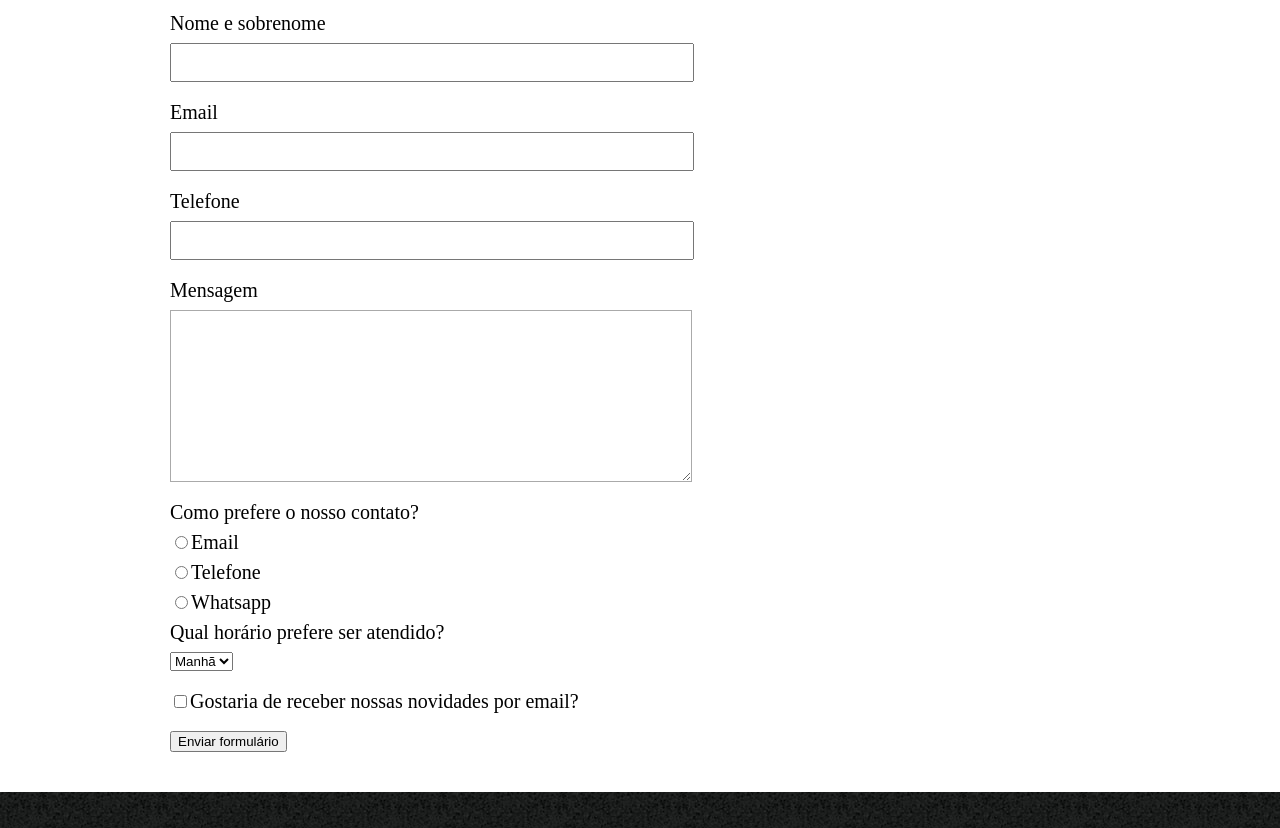
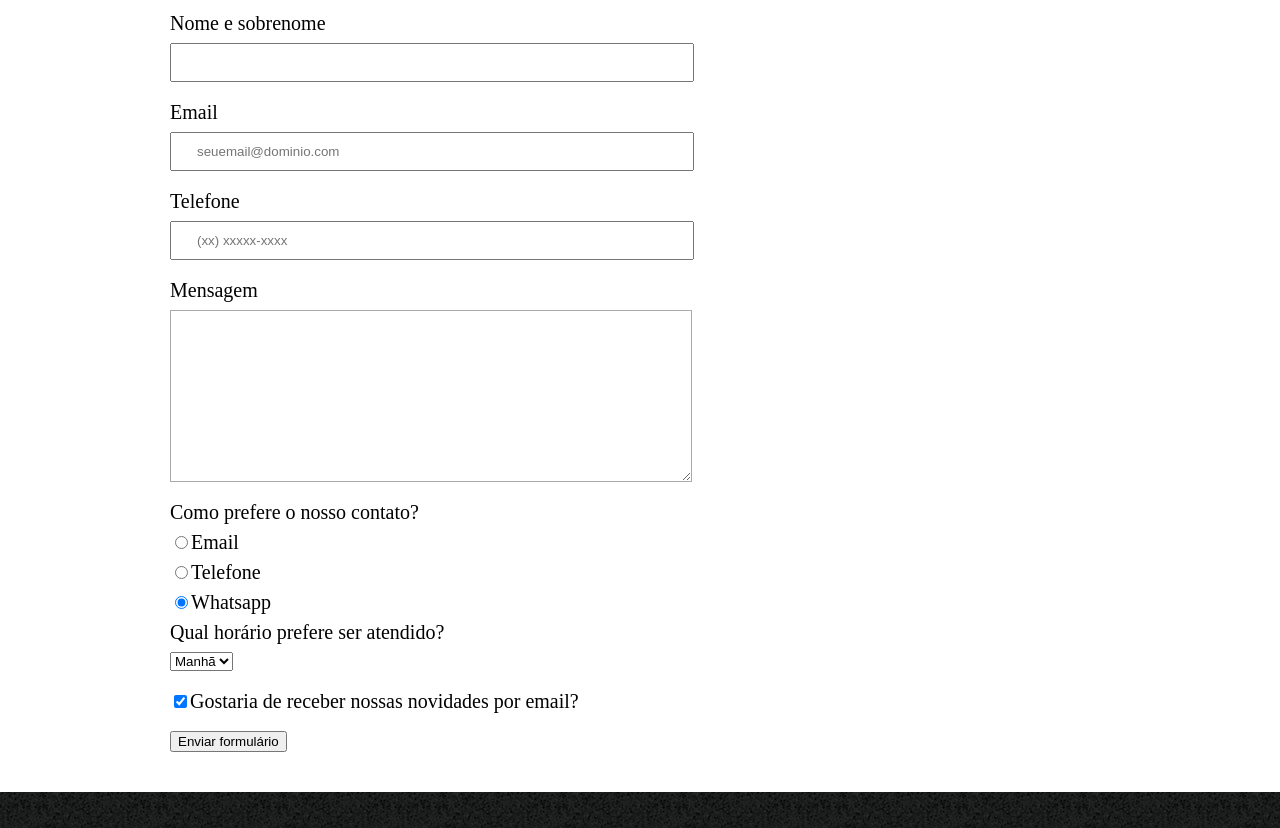
Before and after one commit to RafaelOsama/BarbeariaAlura2, a plain HTML site: page contato.html in a window 1280 px wide. Shown: the part 320-1148 px from the top of the page. Drawn offline with Linux system fonts and the light colour scheme.

Commit message:
dados importantes nos inputs

```diff
--- a/contato.html
+++ b/contato.html
@@ -27,16 +27,16 @@
     <main>
         <form>
             <label for="nomesobrenome">Nome e sobrenome</label>
-            <input type="text" id="nomesobrenome" class="input-padrao">
+            <input type="text" id="nomesobrenome" class="input-padrao" required>
 
             <label for="email">Email</label>
-            <input type="text" id="email" class="input-padrao">
+            <input type="email" id="email" class="input-padrao" required placeholder="seuemail@dominio.com">
 
             <label for="telefone">Telefone</label>
-            <input type="text" id="telefone" class="input-padrao">
+            <input type="tel" id="telefone" class="input-padrao" required placeholder="(xx) xxxxx-xxxx">
 
             <label for="mensagem">Mensagem</label>
-            <textarea cols="50" rows="10" id="mensagem" class="input-padrao"></textarea>
+            <textarea cols="50" rows="10" id="mensagem" class="input-padrao" required></textarea>
 
             <div>
                 <p>Como prefere o nosso contato?</p>
@@ -47,7 +47,7 @@
                         id="radio-telefone">Telefone</label>
 
                 <label for="radio-whatsapp"><input type="radio" name="contato" value="whatsapp"
-                        id="radio-whatsapp">Whatsapp</label>
+                        id="radio-whatsapp" checked>Whatsapp</label>
             </div>
 
             <div>
@@ -59,7 +59,7 @@
                 </select>
             </div>
 
-            <label class="checkbox"><input type="checkbox">Gostaria de receber nossas novidades por email?</label>
+            <label class="checkbox"><input type="checkbox" checked>Gostaria de receber nossas novidades por email?</label>
 
             <input type="submit" value="Enviar formulário">
         </form>
```
